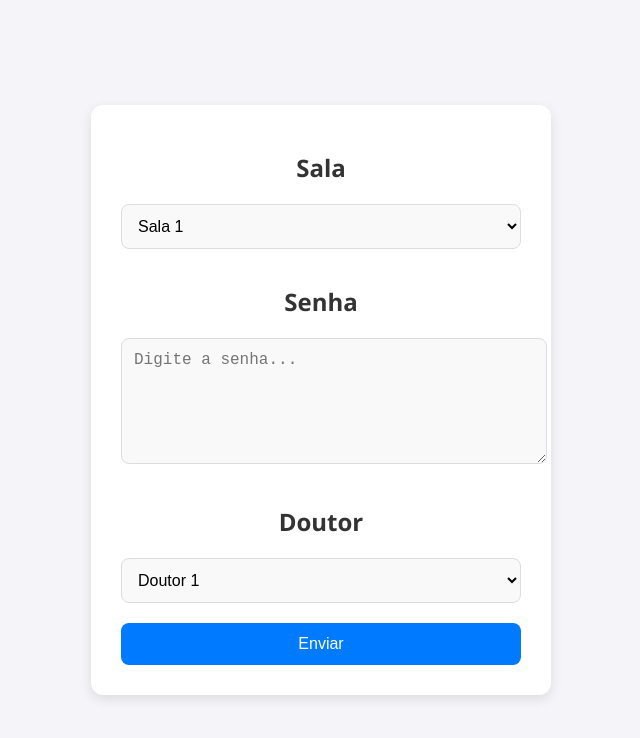
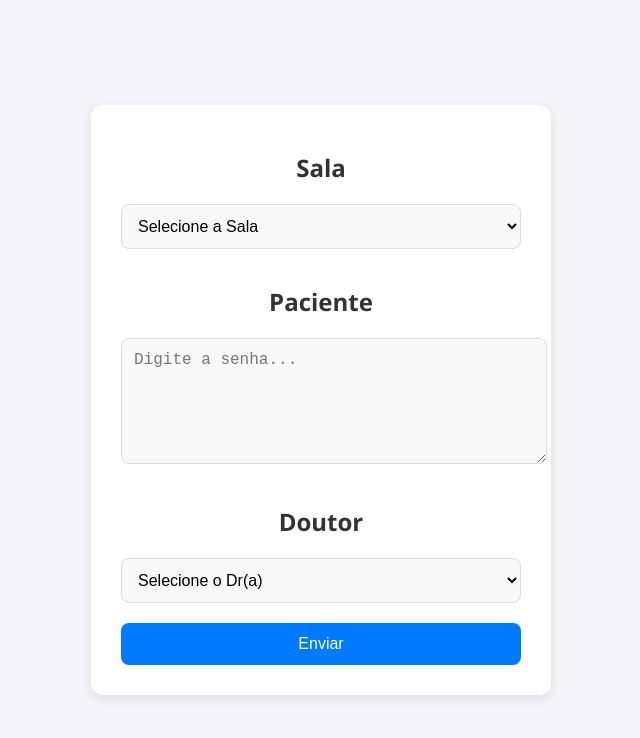
Before and after one commit to SoaresDevOps/UBS-2.0, a plain HTML site: page app/static/index.html in a window 1280 px wide. Shown: the whole page, without its empty margins (319-959 px from the left). Drawn offline with nearby package versions, Linux system fonts and the light colour scheme; no server answers.

Commit message:
Update index.html

```diff
--- a/app/static/index.html
+++ b/app/static/index.html
@@ -80,21 +80,31 @@
         <div>
             <h1>Sala</h1>
             <select id="dropdown">
-                <option value="Sala 1">Sala 1</option>
-                <option value="Sala 2">Sala 2</option>
-                <option value="Sala 3">Sala 3</option>
+                <option value="" disabled selected>Selecione a Sala</option>
+                <option value="Sala de Ultrasson 1">Sala de Ultrasson 1</option>
+                <option value="Consultorio G.O 2">Consultorio G.O 2</option>
+                <option value="Consultorio Clinico 2">Consultorio Clinico 2</option>
+                <option value="Consultorio Pediatria 3">Consultorio Pediatria 3</option>
+                <option value="Pré Consulta">Pré Consulta</option>
             </select>
         </div>
         <div>
-            <h1>Senha</h1>
+            <h1>Paciente</h1>
             <textarea id="textarea" placeholder="Digite a senha..."></textarea>
         </div>
         <div>
             <h1>Doutor</h1>
             <select id="dropdown_doutor">
-                <option value="doutor 1">Doutor 1</option>
-                <option value="doutor 2">Doutor 2</option>
-                <option value="doutor 3">Doutor 3</option>
+                <option value="" disabled selected>Selecione o Dr(a)</option>
+                <option value="Jane">Jane</option>
+                <option value="Luanna">Luanna</option>
+                <option value="Osmair">Osmair</option>
+                <option value="Amanda">Amanda</option>
+                <option value="Arthur">Arthur</option>
+                <option value="Andreia">Andreia</option>
+                <option value="Fernando Viola">Fernando Viola</option>
+                <option value="Luiz Alberto">Luiz Alberto</option>
+                <option value=" "> </option>
             </select>
         </div>
         <button onclick="enviar()">Enviar</button>
```
